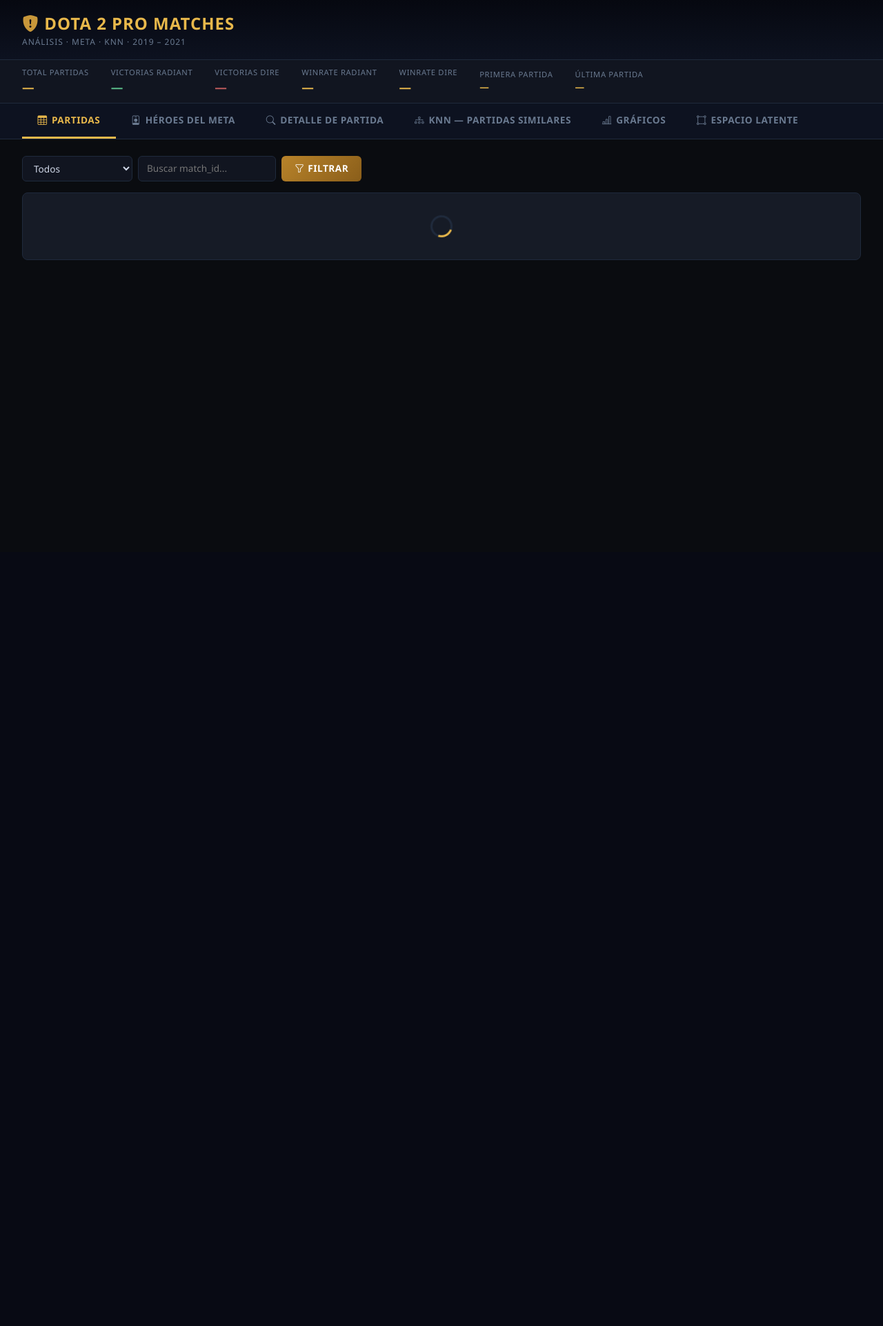
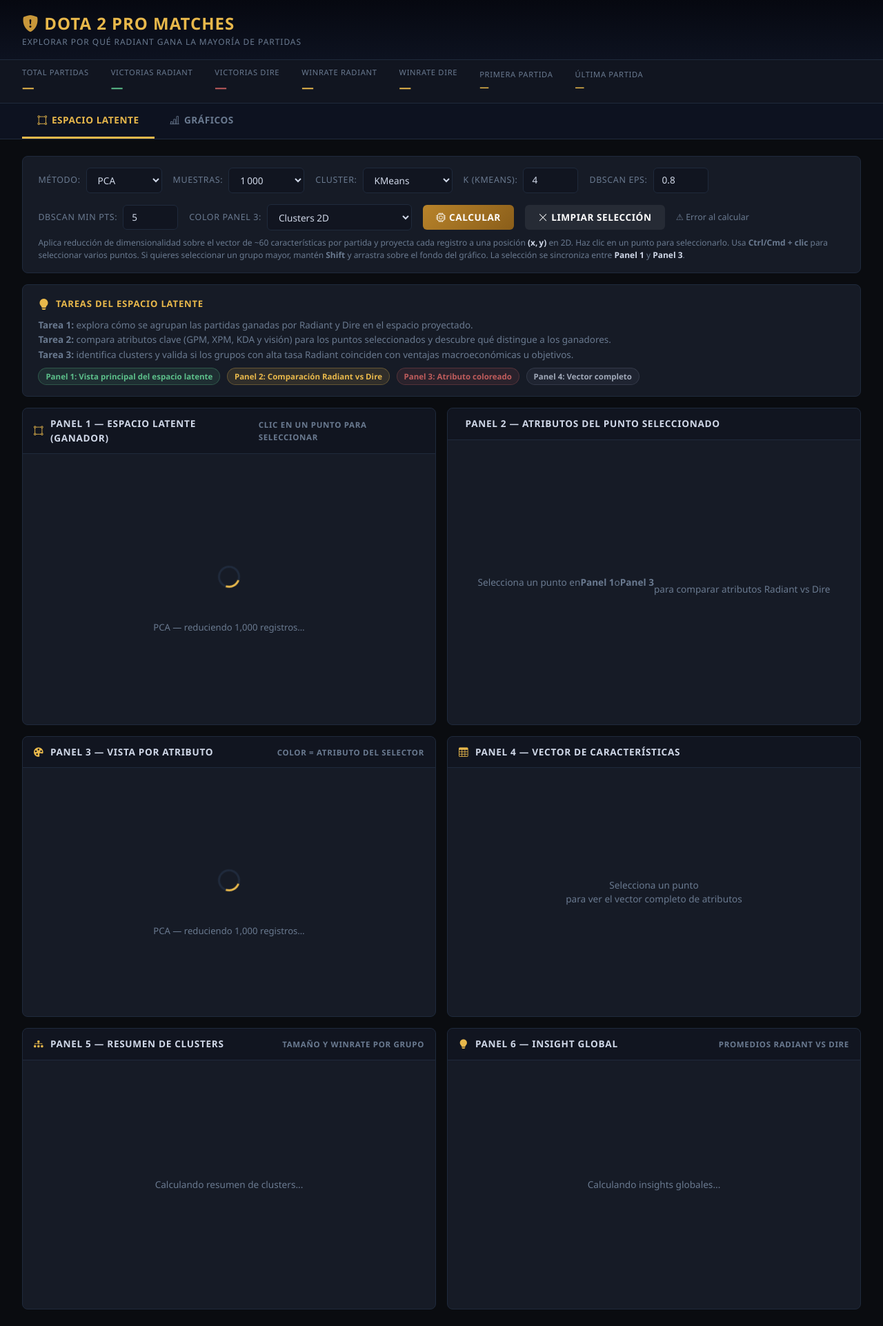
Before and after one commit to Vsrn12/Mineria, a Flask app: page / in a window 1280 px wide. Shown: the whole page at 69% size. Before the commit the page ends 377 px from the top, so only its background shows below. Run offline with Flask 3, Linux system fonts and the light colour scheme; data that the repository does not hold is empty; parts of the project's set-up code (start-up, migrations or seed data) failed here and were passed over.

Commit message:
Evidencia4

```diff
--- a/static/css/style.css
+++ b/static/css/style.css
@@ -105,6 +105,9 @@ body {
   background: var(--dota-card);
   border: 1px solid var(--dota-border);
   border-radius: 8px;
+  display: flex;
+  flex-direction: column;
+  min-height: 100%;
 }
 .card-dota .card-header-dota {
   background: var(--dota-surface);
@@ -119,6 +122,10 @@ body {
   display: flex;
   align-items: center;
   gap: .6rem;
+  flex: 0 0 auto;
+}
+.card-dota > div:not(.card-header-dota) {
+  flex: 1 1 auto;
 }
 
 /* ── TABLA ── */
--- a/static/js/app.js
+++ b/static/js/app.js
@@ -156,10 +156,10 @@ document.getElementById('mainNav').addEventListener('click', e => {
   document.querySelectorAll('.tab-panel').forEach(p => p.classList.remove('active'));
   btn.classList.add('active');
   document.getElementById(btn.dataset.tab).classList.add('active');
-  // Auto-cargar la primera vez que se abre la pestaña de héroes
-  if (btn.dataset.tab === 'tab-meta' && !metaCargada) cargarMeta();
   // Auto-cargar gráficos la primera vez
   if (btn.dataset.tab === 'tab-graficos' && !graficosInit) cargarGraficos();
+  // Auto-cargar el espacio latente cuando se abre por primera vez
+  if (btn.dataset.tab === 'tab-latente' && !latentState.data) cargarEspacioLatente();
 });
 
 // ─── Stats bar ────────────────────────────────────────────────────────────────
@@ -1229,7 +1229,7 @@ async function cargarGraficos() {
 
 // ─── Inicio de la aplicación ─────────────────────────────────────────────────
 cargarStats();
-cargarPartidas(1);
+cargarEspacioLatente();
 
 // ═══════════════════════════════════════════════════════════════════════════════
 //  ESPACIO LATENTE — Visualización D3 con vistas enlazadas
@@ -1292,6 +1292,8 @@ async function cargarEspacioLatente() {
   document.getElementById('latent-p3').innerHTML = spinHtml;
   clearLatentP2();
   clearLatentP4();
+  clearLatentP5();
+  clearLatentP6();
 
   try {
     const resp = await fetch(`/api/espacio-latente?method=${method}&n=${n}` +
@@ -1334,6 +1336,8 @@ async function cargarEspacioLatente() {
 
     renderLatentP1();
     renderLatentP3();
+    renderLatentP5();
+    renderLatentP6();
     clearLatentP2();
     clearLatentP4();
 
@@ -1979,6 +1983,104 @@ function showLatentTooltip(event, d) {
   latentTooltipEl.style.top     = (event.clientY - 10) + 'px';
 }
 
+function clearLatentP5() {
+  document.getElementById('latent-p5').innerHTML = `
+    <div style="color:var(--dota-muted);font-size:.85rem;display:flex;align-items:center;justify-content:center;height:360px;">
+      Calculando resumen de clusters...
+    </div>`;
+}
+
+function clearLatentP6() {
+  document.getElementById('latent-p6').innerHTML = `
+    <div style="color:var(--dota-muted);font-size:.85rem;display:flex;align-items:center;justify-content:center;height:360px;">
+      Calculando insights globales...
+    </div>`;
+}
+
+function renderLatentP5() {
+  const container = document.getElementById('latent-p5');
+  if (!latentState.data) return clearLatentP5();
+  const puntos = latentState.data.puntos;
+  const clusterStats = {};
+  puntos.forEach(p => {
+    const c = p.cluster ?? 'no-cluster';
+    if (!clusterStats[c]) clusterStats[c] = { count: 0, radiant: 0 };
+    clusterStats[c].count += 1;
+    if (p.radiant_win) clusterStats[c].radiant += 1;
+  });
+  const rows = Object.entries(clusterStats)
+    .sort((a, b) => b[1].count - a[1].count)
+    .map(([cluster, stats]) => {
+      const winRate = stats.count ? Math.round(stats.radiant * 100 / stats.count) : 0;
+      const color = cluster === 'no-cluster' ? '#808090' : `hsl(${(Number(cluster) * 63) % 360}, 65%, 55%)`;
+      return `
+        <div style="display:flex;align-items:center;justify-content:space-between;padding:.55rem 0;border-bottom:1px solid rgba(255,255,255,.06)">
+          <div>
+            <div style="font-size:.82rem;font-weight:700;color:${color}">Cluster ${cluster}</div>
+            <div style="font-size:.72rem;color:var(--dota-muted)">Partidas: ${stats.count.toLocaleString()}</div>
+          </div>
+          <div style="text-align:right">
+            <div style="font-size:.82rem;font-weight:700;color:var(--dota-gold)">${winRate}%</div>
+            <div style="font-size:.72rem;color:var(--dota-muted)">Radiant win rate</div>
+          </div>
+        </div>`;
+    });
+  container.innerHTML = `
+    <div style="padding:.85rem .95rem;display:grid;gap:.55rem">
+      ${rows.join('')}
+    </div>`;
+}
+
+function renderLatentP6() {
+  const container = document.getElementById('latent-p6');
+  if (!latentState.data) return clearLatentP6();
+  const puntos = latentState.data.puntos;
+  const metrics = [
+    { key: 'gold_per_min_avg_r', label: 'GPM Radiant', color: '#5cbf8a' },
+    { key: 'xp_per_min_avg_r',   label: 'XPM Radiant', color: '#5cbf8a' },
+    { key: 'kda_avg_r',          label: 'KDA Radiant', color: '#5cbf8a' },
+  ];
+  const metricsD = [
+    { key: 'gold_per_min_avg_d', label: 'GPM Dire', color: '#bf5c5c' },
+    { key: 'xp_per_min_avg_d',   label: 'XPM Dire', color: '#bf5c5c' },
+    { key: 'kda_avg_d',          label: 'KDA Dire', color: '#bf5c5c' },
+  ];
+  const calcMean = key => {
+    const values = puntos.map(p => p[key]).filter(v => v != null);
+    return values.length ? values.reduce((sum, v) => sum + v, 0) / values.length : 0;
+  };
+  const content = metrics.map((m, idx) => {
+    const mD = metricsD[idx];
+    const vR = calcMean(m.key);
+    const vD = calcMean(mD.key);
+    const maxVal = Math.max(vR, vD, 1);
+    return `
+      <div style="display:grid;grid-template-columns:1fr auto;gap:.25rem;align-items:center;padding:.55rem 0;border-bottom:1px solid rgba(255,255,255,.06)">
+        <div>
+          <div style="font-size:.8rem;color:var(--dota-muted)">${m.label} vs ${mD.label}</div>
+          <div style="display:flex;align-items:center;gap:.5rem;margin-top:.35rem">
+            <div style="flex:1;background:rgba(255,255,255,.05);border-radius:999px;height:8px;overflow:hidden">
+              <div style="width:${Math.round((vR / maxVal) * 100)}%;height:100%;background:${m.color}"></div>
+            </div>
+            <div style="flex:1;background:rgba(255,255,255,.05);border-radius:999px;height:8px;overflow:hidden">
+              <div style="width:${Math.round((vD / maxVal) * 100)}%;height:100%;background:${mD.color}"></div>
+            </div>
+          </div>
+        </div>
+        <div style="text-align:right;font-size:.78rem;color:var(--dota-muted)">
+          ${fmtStat(m.key, vR)} / ${fmtStat(mD.key, vD)}
+        </div>
+      </div>`;
+  }).join('');
+  container.innerHTML = `
+    <div style="padding:.85rem .95rem;display:grid;gap:.55rem">
+      ${content}
+      <div style="padding:.6rem .8rem;border-radius:8px;background:rgba(232,184,75,.08);color:var(--dota-gold);font-size:.8rem;line-height:1.35">
+        Estos valores son promedios globales sobre las partidas proyectadas. Si Radiant supera a Dire en GPM, XPM y KDA, es una señal consistente de por qué Radiant gana más.
+      </div>
+    </div>`;
+}
+
 function hideLatentTooltip() {
   if (latentTooltipEl) latentTooltipEl.style.display = 'none';
 }
--- a/templates/index.html
+++ b/templates/index.html
@@ -17,7 +17,7 @@
       <i class="bi bi-shield-fill-exclamation" style="color:var(--dota-accent)"></i>
       Dota 2 Pro Matches
     </div>
-    <div class="subtitle">Análisis · Meta · KNN · 2019 – 2021</div>
+    <div class="subtitle">Explorar por qué Radiant gana la mayoría de partidas</div>
   </div>
 </div>
 
@@ -56,23 +56,8 @@
 <!-- NAVEGACIÓN DE PESTAÑAS -->
 <ul class="nav-dota" id="mainNav">
   <li class="nav-item">
-    <button class="active" data-tab="tab-partidas">
-      <i class="bi bi-table"></i> Partidas
-    </button>
-  </li>
-  <li class="nav-item">
-    <button data-tab="tab-meta">
-      <i class="bi bi-person-badge"></i> Héroes del Meta
-    </button>
-  </li>
-  <li class="nav-item">
-    <button data-tab="tab-detalle">
-      <i class="bi bi-search"></i> Detalle de Partida
-    </button>
-  </li>
-  <li class="nav-item">
-    <button data-tab="tab-knn">
-      <i class="bi bi-diagram-3"></i> KNN — Partidas Similares
+    <button class="active" data-tab="tab-latente">
+      <i class="bi bi-bounding-box-circles"></i> Espacio Latente
     </button>
   </li>
   <li class="nav-item">
@@ -80,89 +65,7 @@
       <i class="bi bi-bar-chart-line"></i> Gráficos
     </button>
   </li>
-  <li class="nav-item">
-    <button data-tab="tab-latente">
-      <i class="bi bi-bounding-box-circles"></i> Espacio Latente
-    </button>
-  </li>
 </ul>
-
-<!-- TAB 1: LISTA DE PARTIDAS -->
-<div id="tab-partidas" class="tab-panel active">
-  <div class="d-flex align-items-center gap-2 mb-3 flex-wrap">
-    <select id="filtroGanador" class="form-select-dota" style="width:160px">
-      <option value="todos">Todos</option>
-      <option value="radiant">Radiant gana</option>
-      <option value="dire">Dire gana</option>
-    </select>
-    <input id="filtroBuscar" type="text" class="form-control-dota"
-           placeholder="Buscar match_id..." style="width:200px" />
-    <button class="btn-dota" onclick="cargarPartidas(1)">
-      <i class="bi bi-funnel"></i> Filtrar
-    </button>
-    <span class="ms-auto" style="color:var(--dota-muted);font-size:.8rem" id="countPartidas"></span>
-  </div>
-  <div class="card-dota">
-    <div id="tablaPartidas"><div class="spinner-dota"></div></div>
-  </div>
-  <div class="d-flex align-items-center gap-2 mt-3 flex-wrap" id="paginacion"></div>
-</div>
-
-<!-- TAB 2: HÉROES DEL META -->
-<div id="tab-meta" class="tab-panel">
-  <div class="d-flex align-items-center gap-2 mb-3 flex-wrap">
-    <label style="color:var(--dota-muted);font-size:.82rem;text-transform:uppercase;letter-spacing:.05em">Top:</label>
-    <select id="topHeroes" class="form-select-dota" style="width:100px">
-      <option value="20">20</option>
-      <option value="30" selected>30</option>
-      <option value="50">50</option>
-    </select>
-    <select id="ordenHeroes" class="form-select-dota" style="width:210px">
-      <option value="freq">Mayor frecuencia de uso</option>
-      <option value="winrate">Mayor winrate</option>
-    </select>
-    <button class="btn-dota" onclick="cargarMeta()">
-      <i class="bi bi-grid"></i> Cargar
-    </button>
-  </div>
-
-  <div id="heroGrid" class="hero-meta-grid">
-    <div class="spinner-dota" style="grid-column:1/-1"></div>
-  </div>
-</div>
-
-<!-- TAB 3: DETALLE DE PARTIDA -->
-<div id="tab-detalle" class="tab-panel">
-  <div class="d-flex align-items-center gap-2 mb-3 flex-wrap">
-    <input id="inputMatchDetalle" type="number" class="form-control-dota"
-           placeholder="Ingresa match_id..." style="width:220px" />
-    <button class="btn-dota" onclick="cargarDetalle()">
-      <i class="bi bi-search"></i> Ver Partida
-    </button>
-  </div>
-  <div id="detalleContenido"></div>
-</div>
-
-<!-- TAB 4: KNN — PARTIDAS SIMILARES -->
-<div id="tab-knn" class="tab-panel">
-  <div class="d-flex align-items-center gap-2 mb-3 flex-wrap">
-    <input id="inputMatchKnn" type="number" class="form-control-dota"
-           placeholder="match_id de referencia..." style="width:220px" />
-    <label style="color:var(--dota-muted);font-size:.82rem">K vecinos:</label>
-    <select id="inputK" class="form-select-dota" style="width:90px">
-      <option value="5">5</option>
-      <option value="10" selected>10</option>
-      <option value="15">15</option>
-      <option value="20">20</option>
-    </select>
-    <button class="btn-dota" onclick="ejecutarKNN()">
-      <i class="bi bi-diagram-3"></i> Buscar Similares
-    </button>
-  </div>
-  <div id="knnContenido"></div>
-</div>
-
-<!-- TAB 5: GRÁFICOS -->
 <div id="tab-graficos" class="tab-panel">
 
   <!-- Leyenda de hipótesis -->
@@ -448,7 +351,7 @@
 </div>
 
 <!-- TAB 6: ESPACIO LATENTE -->
-<div id="tab-latente" class="tab-panel">
+<div id="tab-latente" class="tab-panel active">
 
   <!-- Controles globales -->
   <div class="card-dota mb-3" style="padding:1rem 1.4rem">
@@ -535,6 +438,28 @@
     </div>
   </div>
 
+  <div class="card-dota mb-3" style="padding:1rem 1.4rem">
+    <div class="d-flex flex-column gap-2">
+      <div style="display:flex;align-items:center;gap:.6rem;flex-wrap:wrap">
+        <i class="bi bi-lightbulb-fill" style="color:var(--dota-gold)"></i>
+        <span style="font-size:.82rem;font-weight:700;color:var(--dota-gold);text-transform:uppercase;letter-spacing:.06em">Tareas del Espacio Latente</span>
+      </div>
+      <div style="color:var(--dota-muted);font-size:.84rem;line-height:1.6">
+        <strong>Tarea 1:</strong> explora cómo se agrupan las partidas ganadas por Radiant y Dire en el espacio proyectado.
+        <br>
+        <strong>Tarea 2:</strong> compara atributos clave (GPM, XPM, KDA y visión) para los puntos seleccionados y descubre qué distingue a los ganadores.
+        <br>
+        <strong>Tarea 3:</strong> identifica clusters y valida si los grupos con alta tasa Radiant coinciden con ventajas macroeconómicas u objetivos.
+      </div>
+      <div style="display:flex;flex-wrap:wrap;gap:.6rem;font-size:.76rem;color:var(--dota-muted)">
+        <span class="badge-hip" style="background:rgba(92,191,138,.12);border-color:rgba(92,191,138,.28);color:#5cbf8a">Panel 1: Vista principal del espacio latente</span>
+        <span class="badge-hip" style="background:rgba(232,184,75,.12);border-color:rgba(232,184,75,.28);color:#e8b84b">Panel 2: Comparación Radiant vs Dire</span>
+        <span class="badge-hip" style="background:rgba(191,92,92,.12);border-color:rgba(191,92,92,.28);color:#bf5c5c">Panel 3: Atributo coloreado</span>
+        <span class="badge-hip" style="background:rgba(100,110,130,.12);border-color:rgba(100,110,130,.28);color:#a0a8b8">Panel 4: Vector completo</span>
+      </div>
+    </div>
+  </div>
+
   <!-- Cuadrícula 2×2 -->
   <div class="row g-3">
 
@@ -549,7 +474,7 @@
           </span>
         </div>
         <div id="latent-p1"
-             style="min-height:360px;display:flex;align-items:center;justify-content:center">
+             style="min-height:360px;display:flex;align-items:center;justify-content:center;padding:1rem">
           <span style="color:var(--dota-muted);font-size:.85rem">Presiona «Calcular» para proyectar</span>
         </div>
       </div>
@@ -606,6 +531,40 @@
       </div>
     </div>
 
+    <!-- Panel 5: Resumen de clusters -->
+    <div class="col-12 col-xl-6">
+      <div class="card-dota">
+        <div class="card-header-dota">
+          <i class="bi bi-diagram-3-fill" style="color:var(--dota-gold)"></i>
+          Panel 5 — Resumen de clusters
+          <span style="margin-left:auto;font-size:.72rem;color:var(--dota-muted)">
+            Tamaño y winrate por grupo
+          </span>
+        </div>
+        <div id="latent-p5"
+             style="min-height:360px;display:flex;align-items:center;justify-content:center">
+          <span style="color:var(--dota-muted);font-size:.85rem">Calculando resumen de clusters...</span>
+        </div>
+      </div>
+    </div>
+
+    <!-- Panel 6: Insight global -->
+    <div class="col-12 col-xl-6">
+      <div class="card-dota">
+        <div class="card-header-dota">
+          <i class="bi bi-lightbulb-fill" style="color:var(--dota-gold)"></i>
+          Panel 6 — Insight global
+          <span style="margin-left:auto;font-size:.72rem;color:var(--dota-muted)">
+            Promedios Radiant vs Dire
+          </span>
+        </div>
+        <div id="latent-p6"
+             style="min-height:360px;display:flex;align-items:center;justify-content:center">
+          <span style="color:var(--dota-muted);font-size:.85rem">Calculando insights globales...</span>
+        </div>
+      </div>
+    </div>
+
   </div>
 </div>
 
```
Also changed, not shown: Controles.png (added), Panel.1.2.png (added), Panel1.1.png (added), Panel1.png (added), Panel2.png (added), Panel3.png (added), Panel4.png (added), Panel5.png (added), Panel6.png (added), Procesamiento.png (added), Ultima.png (added), 1 other file.
